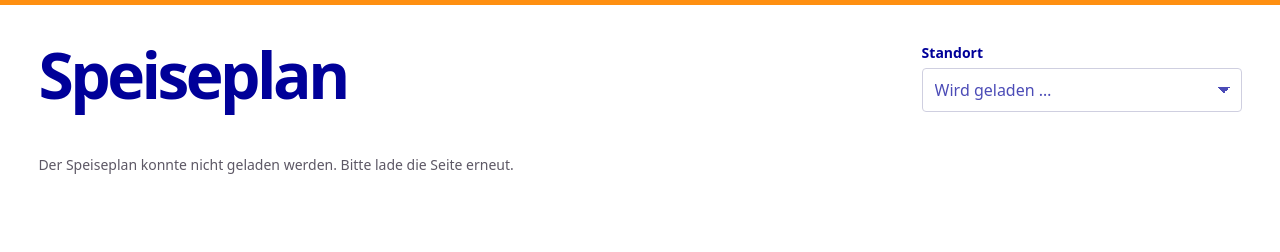
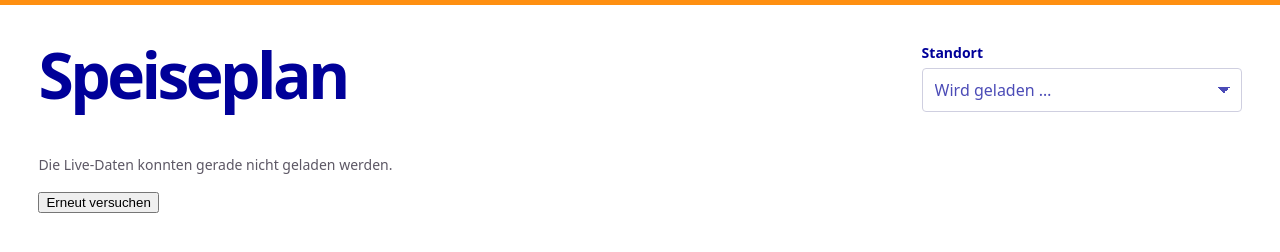
Before and after one commit to PaulMaurer/EnBW-Speiseplan, a plain HTML site: page index.html in a window 1280 px wide. Drawn offline with Linux system fonts and the light colour scheme; no server answers.

Commit message:
Remove data.json

```diff
--- a/index.html
+++ b/index.html
@@ -22,6 +22,7 @@
       </div>
     </header>
     <p id="status" role="status">Der Speiseplan wird geladen …</p>
+    <button id="retry" type="button" hidden>Erneut versuchen</button>
     <noscript>Bitte aktiviere JavaScript, um den Speiseplan anzuzeigen.</noscript>
     <div id="overview" class="table-scroll" role="region" aria-label="Speiseplan von Montag bis Freitag" tabindex="0" hidden>
       <table id="plan" aria-label="Menüs und Komponenten der Woche"></table>
--- a/speiseplan.js
+++ b/speiseplan.js
@@ -7,6 +7,7 @@ const dateFormat = new Intl.DateTimeFormat("de-DE", {
 });
 const locationSelect = document.querySelector("#location");
 const status = document.querySelector("#status");
+const retry = document.querySelector("#retry");
 const overview = document.querySelector("#overview");
 const table = document.querySelector("#plan");
 
@@ -55,7 +56,7 @@ function addRow(body, label, records, className) {
   return row;
 }
 
-function render(location, offline) {
+function render(location) {
   const start = parseDate(location.beginDate);
   const monday = datePlus(start, -((start.getUTCDay() + 6) % 7));
   const current = currentMonday();
@@ -68,7 +69,6 @@ function render(location, offline) {
   const notices = [];
   if (+monday < +current) notices.push("Für die aktuelle Woche liegt noch kein Plan vor. Angezeigt wird der letzte verfügbare Plan.");
   if (+monday > +current) notices.push("Für die aktuelle Woche liegt kein Plan vor. Angezeigt wird der Plan für die kommende Woche.");
-  if (offline) notices.push("Live-Daten derzeit nicht erreichbar. Es wird der lokal gespeicherte Plan angezeigt.");
   status.textContent = notices.join(" ");
 
   const head = element("thead");
@@ -125,8 +125,8 @@ function render(location, offline) {
   overview.hidden = false;
 }
 
-async function getLocations(url) {
-  const response = await fetch(url, { cache: "no-store", signal: AbortSignal.timeout(6000) });
+async function getLocations() {
+  const response = await fetch(api, { cache: "no-store", signal: AbortSignal.timeout(25000) });
   if (!response.ok) throw new Error(`HTTP ${response.status}`);
   const payload = await response.json();
   const locations = payload.locations?.filter(location =>
@@ -137,18 +137,16 @@ async function getLocations(url) {
 }
 
 async function start() {
+  retry.hidden = true;
+  status.textContent = "Der Speiseplan wird geladen …";
   let locations;
-  let offline = false;
   try {
-    locations = await getLocations(api);
-  } catch {
-    offline = true;
-    try {
-      locations = await getLocations("./data.json");
-    } catch {
-      status.textContent = "Der Speiseplan konnte nicht geladen werden. Bitte lade die Seite erneut.";
-      return;
-    }
+    locations = await getLocations();
+  } catch (error) {
+    console.error("Speiseplan-API", error);
+    status.textContent = "Die Live-Daten konnten gerade nicht geladen werden.";
+    retry.hidden = false;
+    return;
   }
   locations.sort((left, right) => left.name.localeCompare(right.name, "de"));
   locationSelect.replaceChildren(...locations.map(location =>
@@ -158,15 +156,16 @@ async function start() {
     locations.find(location => location.shortName === "ESN") || locations[0];
   locationSelect.value = initial.shortName;
   locationSelect.disabled = false;
-  render(initial, offline);
+  render(initial);
   locationSelect.addEventListener("change", () => {
     const selected = locations.find(location => location.shortName === locationSelect.value);
     const url = new URL(window.location.href);
     url.searchParams.set("standort", selected.shortName);
     history.replaceState(null, "", url);
     overview.scrollLeft = 0;
-    render(selected, offline);
+    render(selected);
   });
 }
 
+retry.addEventListener("click", start);
 start();
```
Also changed, not shown: 1 other file.
